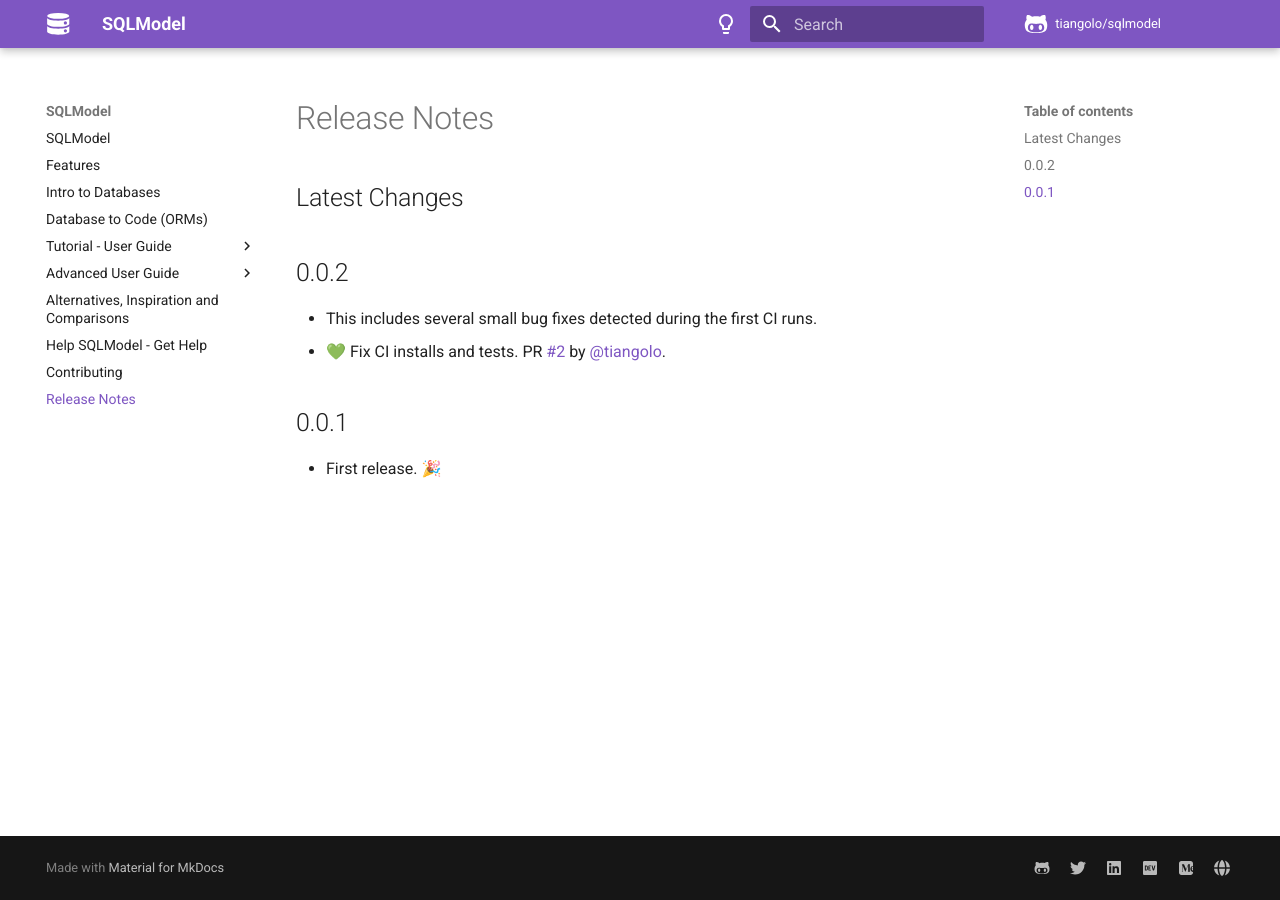
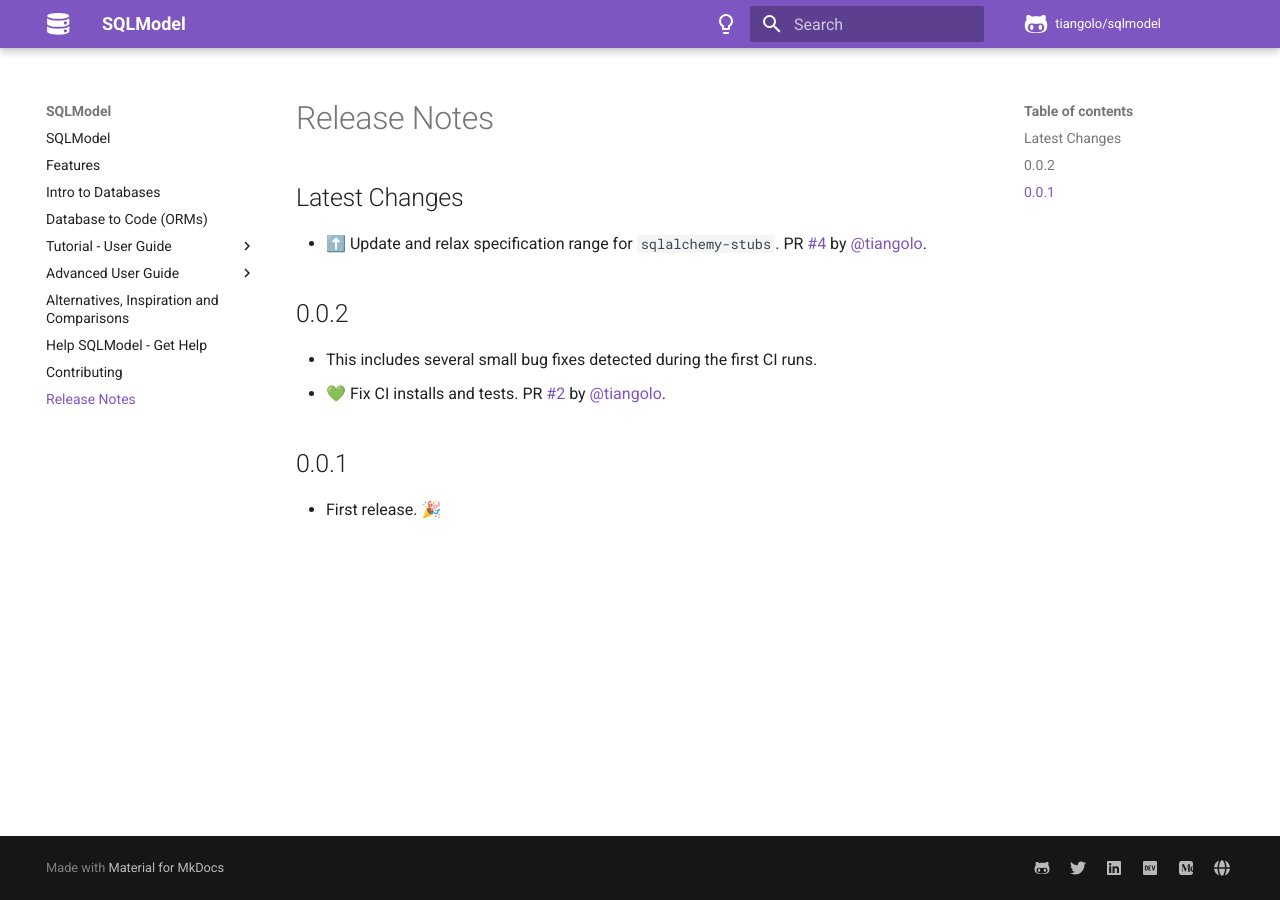
Before and after one commit to upmorpheus/Laravel-perfect, an MkDocs documentation site: the page built from docs/release-notes.md, in a window 1280 px wide. Built offline with MkDocs 1.6.1 and Material for MkDocs 9.7.7, drawn with Linux system fonts in a browser that asks for light colours; comment, search, counter and statistics services are not loaded.

Commit message:
📝 Update release notes

```diff
--- a/docs/release-notes.md
+++ b/docs/release-notes.md
@@ -2,6 +2,7 @@
 
 ## Latest Changes
 
+* ⬆️ Update and relax specification range for `sqlalchemy-stubs`. PR [#4](https://github.com/tiangolo/sqlmodel/pull/4) by [@tiangolo](https://github.com/tiangolo).
 
 ## 0.0.2
 
```
